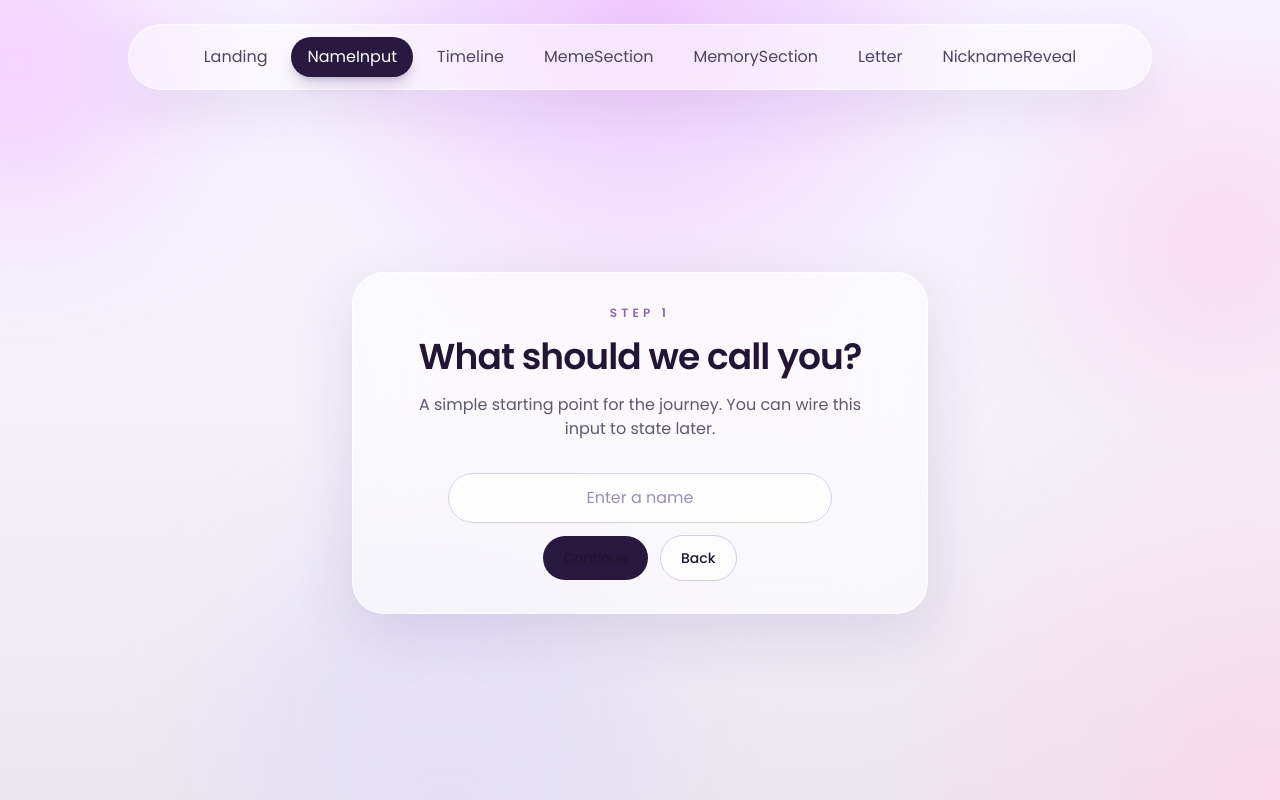
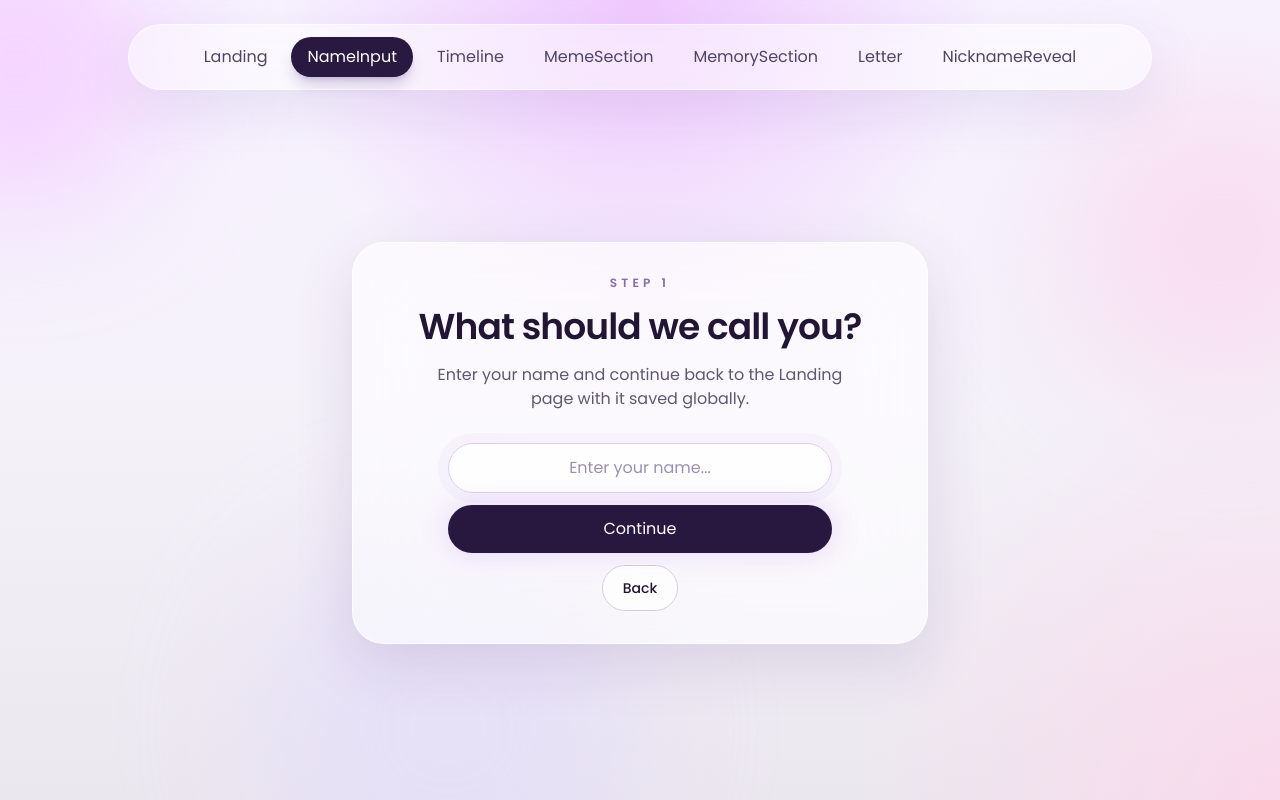
Before and after one commit to sarthaksinghaniya/bestfriend_day, a React (Vite) app: page /name-input in a window 1280 px wide. Built offline with nearby package versions, Linux system fonts and the light colour scheme.

Commit message:
Add global name input flow

```diff
--- /dev/null
+++ b/src/context/NameContext.jsx
@@ -0,0 +1,27 @@
+import { createContext, useContext, useMemo, useState } from 'react';
+
+const NameContext = createContext(null);
+
+export function NameProvider({ children }) {
+  const [name, setName] = useState('');
+
+  const value = useMemo(
+    () => ({
+      name,
+      setName,
+    }),
+    [name],
+  );
+
+  return <NameContext.Provider value={value}>{children}</NameContext.Provider>;
+}
+
+export function useName() {
+  const context = useContext(NameContext);
+
+  if (!context) {
+    throw new Error('useName must be used within a NameProvider');
+  }
+
+  return context;
+}
--- a/src/main.jsx
+++ b/src/main.jsx
@@ -3,11 +3,14 @@ import ReactDOM from 'react-dom/client';
 import { BrowserRouter } from 'react-router-dom';
 import App from './App';
 import './index.css';
+import { NameProvider } from './context/NameContext';
 
 ReactDOM.createRoot(document.getElementById('root')).render(
   <React.StrictMode>
-    <BrowserRouter>
-      <App />
-    </BrowserRouter>
+    <NameProvider>
+      <BrowserRouter>
+        <App />
+      </BrowserRouter>
+    </NameProvider>
   </React.StrictMode>,
 );
--- a/src/pages/Landing.jsx
+++ b/src/pages/Landing.jsx
@@ -1,13 +1,20 @@
 import PageCard from '../components/PageCard';
 import PrimaryButton from '../components/PrimaryButton';
 import SecondaryButton from '../components/SecondaryButton';
+import { useName } from '../context/NameContext';
 
 export default function Landing() {
+  const { name } = useName();
+
   return (
     <PageCard
       eyebrow="Welcome"
-      title="A soft little space for your story"
-      description="A minimal React experience for collecting names, memories, and one final reveal."
+      title={name ? `Welcome, ${name}` : 'A soft little space for your story'}
+      description={
+        name
+          ? 'Your name is saved globally and ready for the rest of the journey.'
+          : 'A minimal React experience for collecting names, memories, and one final reveal.'
+      }
     >
       <div className="flex flex-col items-center justify-center gap-3 sm:flex-row">
         <PrimaryButton to="/name-input">Start</PrimaryButton>
--- a/src/pages/NameInput.jsx
+++ b/src/pages/NameInput.jsx
@@ -1,25 +1,71 @@
+import { useState } from 'react';
+import { motion } from 'framer-motion';
+import { useNavigate } from 'react-router-dom';
 import PageCard from '../components/PageCard';
-import PrimaryButton from '../components/PrimaryButton';
 import SecondaryButton from '../components/SecondaryButton';
+import { useName } from '../context/NameContext';
 
 export default function NameInput() {
+  const navigate = useNavigate();
+  const { setName } = useName();
+  const [value, setValue] = useState('');
+
+  function handleSubmit(event) {
+    event.preventDefault();
+    setName(value.trim());
+    navigate('/');
+  }
+
   return (
     <PageCard
       eyebrow="Step 1"
       title="What should we call you?"
-      description="A simple starting point for the journey. You can wire this input to state later."
+      description="Enter your name and continue back to the Landing page with it saved globally."
     >
-      <div className="mx-auto flex w-full max-w-sm flex-col gap-3">
-        <input
+      <form onSubmit={handleSubmit} className="mx-auto flex w-full max-w-sm flex-col gap-3">
+        <motion.input
           type="text"
-          placeholder="Enter a name"
+          value={value}
+          onChange={(event) => setValue(event.target.value)}
+          placeholder="Enter your name..."
           className="w-full rounded-full border border-[#dccfed] bg-white/80 px-5 py-3 text-center text-sm text-[#2a203e] outline-none transition placeholder:text-[#9b90b2] focus:border-[#a57fd0] focus:ring-4 focus:ring-[#cba7ef]/30"
+          animate={{
+            boxShadow: [
+              '0 0 0 0 rgba(199, 150, 240, 0.0)',
+              '0 0 0 10px rgba(199, 150, 240, 0.08)',
+              '0 0 0 0 rgba(199, 150, 240, 0.0)',
+            ],
+          }}
+          transition={{
+            duration: 3.2,
+            repeat: Infinity,
+            ease: 'easeInOut',
+          }}
         />
-        <div className="flex flex-col items-center justify-center gap-3 sm:flex-row">
-          <PrimaryButton to="/timeline">Continue</PrimaryButton>
+
+        <motion.button
+          type="submit"
+          className="inline-flex items-center justify-center rounded-full bg-[#28173f] px-5 py-3 text-sm font-medium text-white transition hover:-translate-y-0.5 hover:bg-[#352055]"
+          animate={{
+            boxShadow: [
+              '0 0 0 0 rgba(199, 150, 240, 0.0)',
+              '0 0 24px 3px rgba(199, 150, 240, 0.28)',
+              '0 0 0 0 rgba(199, 150, 240, 0.0)',
+            ],
+          }}
+          transition={{
+            duration: 2.8,
+            repeat: Infinity,
+            ease: 'easeInOut',
+          }}
+        >
+          Continue
+        </motion.button>
+
+        <div className="flex justify-center">
           <SecondaryButton to="/">Back</SecondaryButton>
         </div>
-      </div>
+      </form>
     </PageCard>
   );
 }
```
